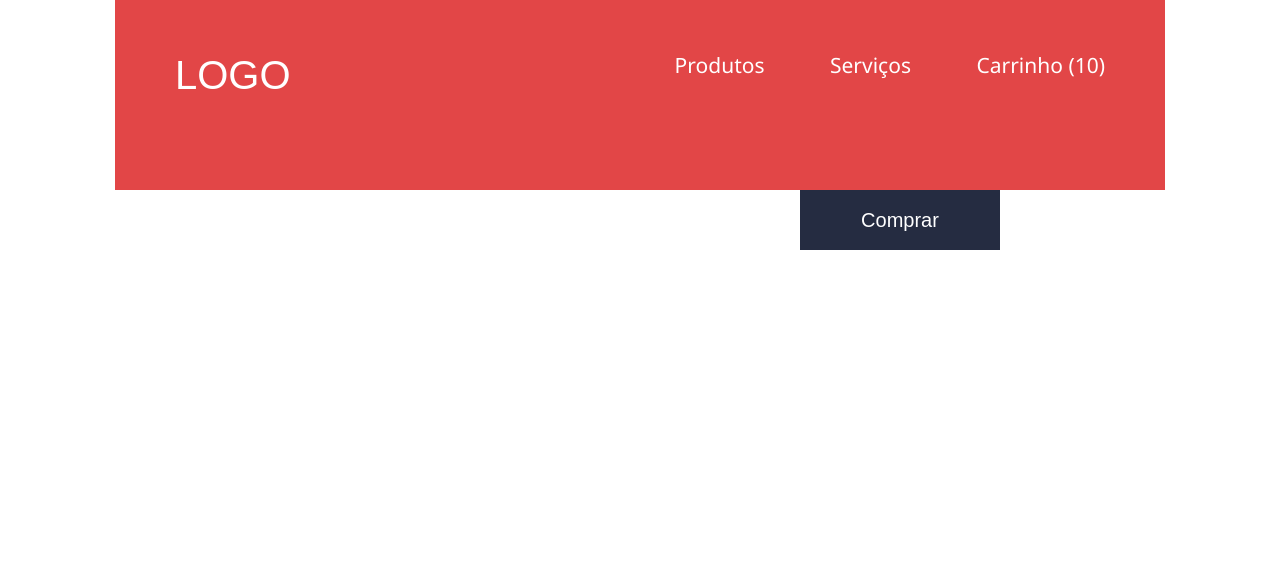
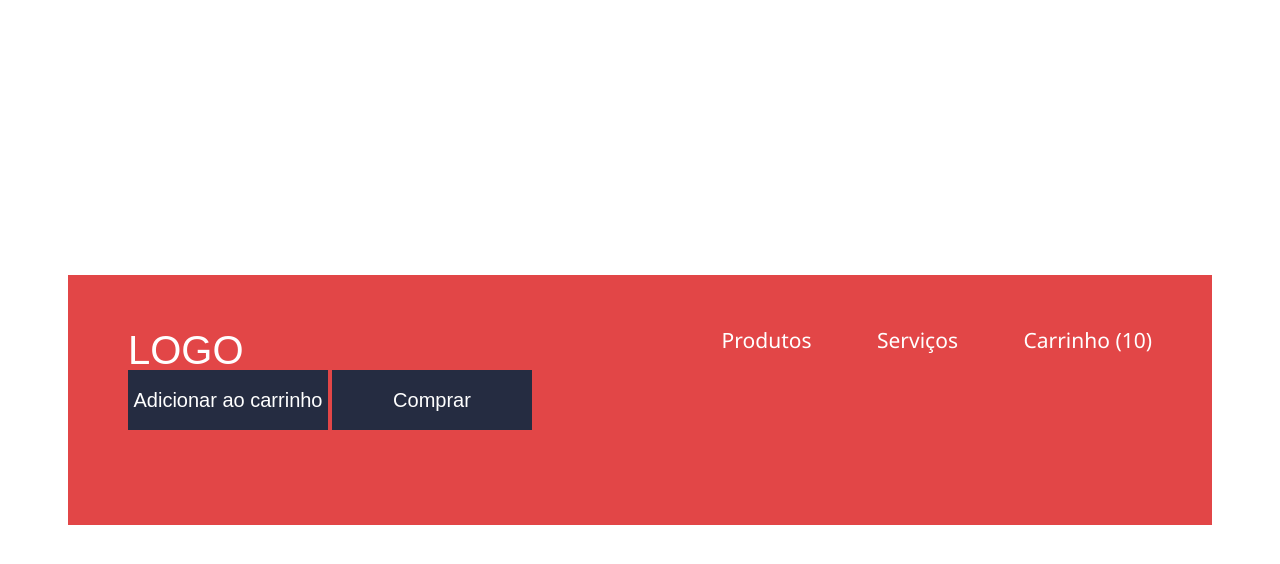
Before and after one commit to KlausSantos/loja-fone, a plain HTML site: page index.html in a window 1280 px wide. Drawn offline with Linux system fonts and the light colour scheme.

Commit message:
Corrigido o desafio da aula 003 - Finalizada aula 004

```diff
--- a/css/button.css
+++ b/css/button-store.css
@@ -1,13 +1,11 @@
-a.button {
+.button-store {
   background-color: #252c41;
   color: #ffffff;
   display: inline-block;
   font-family: Arial, "Roboto", sans-serif;
   font-size: 20px;
-  float: right;
   height: 60px;
   line-height: 60px;
-  margin-right: 280px;
   text-align: center;
   text-decoration: none;
   width: 200px;
--- /dev/null
+++ b/css/container-store.css
@@ -0,0 +1,9 @@
+.container-store {
+  background-color: #e24647;
+  padding: 55px 60px 95px;
+  position: absolute;
+  top: 50%;
+  left: 50%;
+  transform: translateX(-50%) translateY(-50%);
+  width: 80%;
+}
--- a/css/header.css
+++ b/css/header-store.css
@@ -1,25 +1,23 @@
-header {
-  /* display: inline-block; */
-  background-color: #e24647;
-  color: #fff;
-  margin: 0 115px;
-  padding: 55px 60px 95px;
+.header-store {
+  color: #ffffff;
   overflow: hidden;
 }
 
-h1 {
+.title {
   float: left;
   font-family: Arial, "Roboto", sans-serif;
   font-size: 40px;
 }
-nav {
+.navigation {
   font-family: "Segoe UI", "Roboto", sans-serif;
   float: right;
   font-size: 21px;
-  /* line-height: 40px; */
 }
-a#menu {
+.action {
   color: inherit;
-  padding-left: 60px;
+  margin-right: 60px;
   text-decoration: none;
 }
+.last {
+  margin-right: 0;
+}
--- a/index.html
+++ b/index.html
@@ -3,25 +3,32 @@
   <head>
     <meta charset="utf-8" />
     <title>Loja de Fone</title>
-    <link rel="stylesheet" href="css/reset.css" />
-    <link rel="stylesheet" href="css/header.css" />
-    <link rel="stylesheet" href="css/button.css" />
 
     <link
       href="https://fonts.googleapis.com/css?family=Roboto:300,400,700"
       rel="stylesheet"
     />
+
+    <link rel="stylesheet" href="css/reset.css" />
+    <link rel="stylesheet" href="css/container-store.css" />
+    <link rel="stylesheet" href="css/header-store.css" />
+    <link rel="stylesheet" href="css/button-store.css" />
   </head>
 
   <body>
-    <header>
-      <h1>LOGO</h1>
-      <nav>
-        <a id="menu" href="http://collabcode.training">Produtos</a>
-        <a id="menu" href="http://collabcode.training">Serviços</a>
-        <a id="menu" href="http://collabcode.training">Carrinho (10)</a>
-      </nav>
-    </header>
-    <a href="#" class="button">Comprar</a>
+    <div class="container-store">
+      <header class="header-store">
+        <h1 class="title">LOGO</h1>
+        <nav class="navigation">
+          <a class="action" href="http://collabcode.training">Produtos</a>
+          <a class="action" href="http://collabcode.training">Serviços</a>
+          <a class="action last" href="http://collabcode.training"
+            >Carrinho (10)</a
+          >
+        </nav>
+      </header>
+      <a href="comprar.html" class="button-store">Adicionar ao carrinho</a>
+      <a href="comprar.html" class="button-store">Comprar</a>
+    </div>
   </body>
 </html>
```
Also changed, not shown: comprar.html (added, +20 -0 lines).
